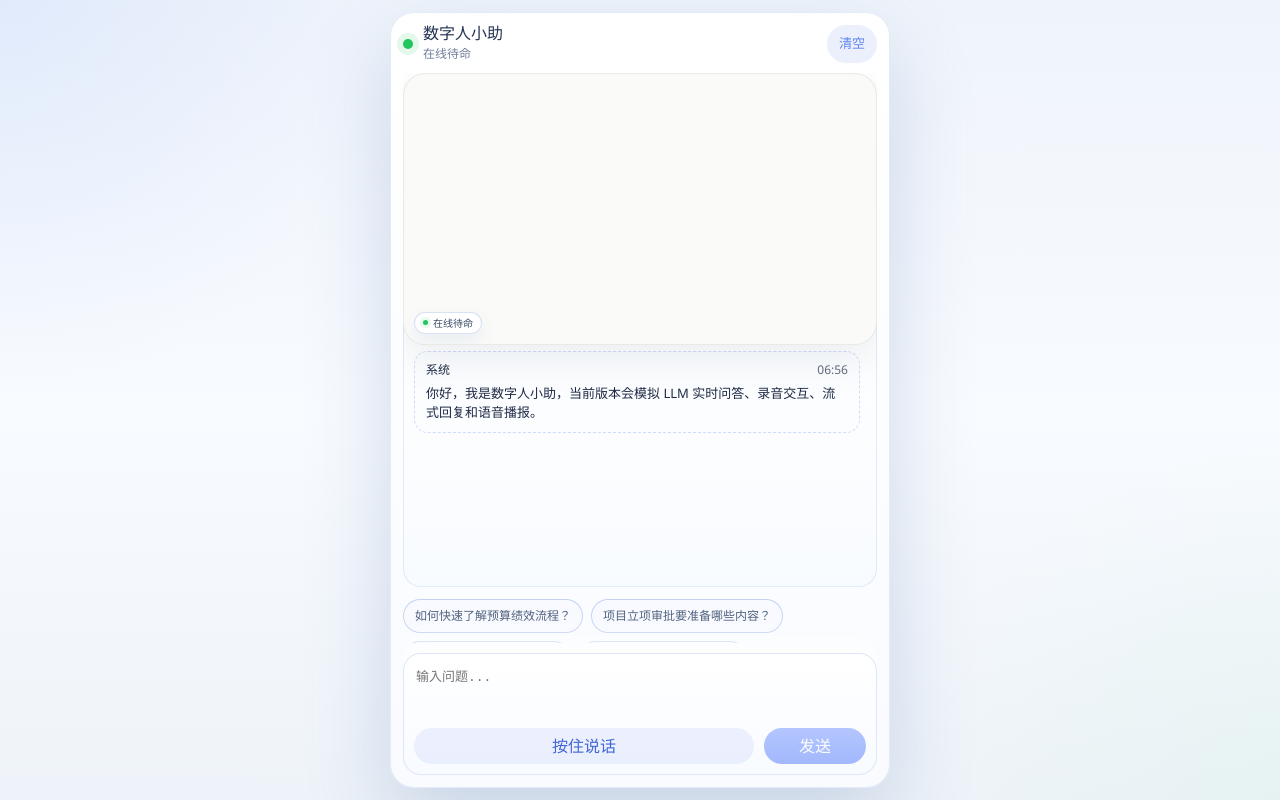
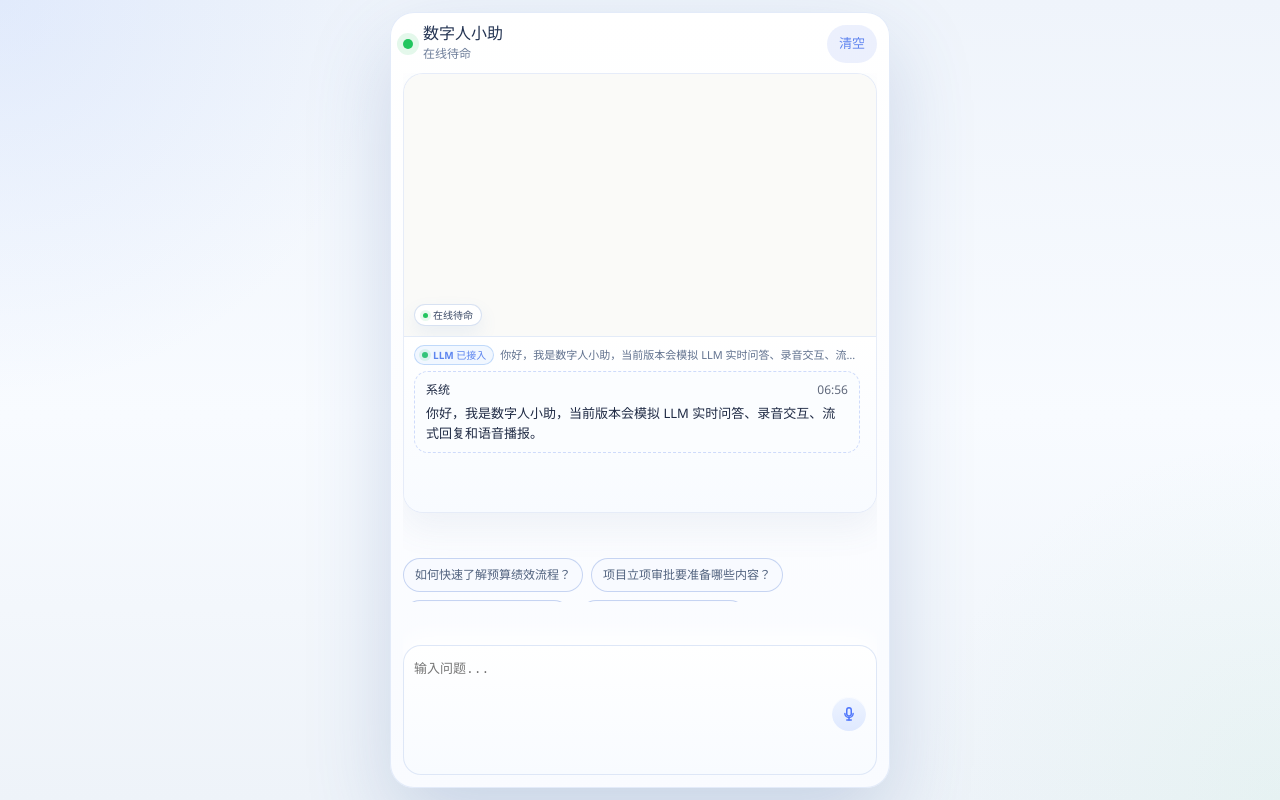
Before and after one commit to xikedafeige/digital-human, a Vue app: page / in a window 1280 px wide. Built offline with nearby package versions, Linux system fonts and the light colour scheme.

Commit message:
fix: 数字人demo-数字人形象样式修正

```diff
--- a/src/components/digital-human/DigitalHumanAssistant.vue
+++ b/src/components/digital-human/DigitalHumanAssistant.vue
@@ -18,6 +18,7 @@
 			</header>
 
 			<div class="assistant-panel__body">
+				<div class="assistant-panel__stage-shell">
 					<VideoDigitalHumanStage :state="status" :speech-result="speechResult" :autoplay-token="speechToken"
 						@speech-complete="handleSpeechComplete" />
 
@@ -41,6 +42,7 @@
 							</article>
 						</section>
 					</section>
+				</div>
 
 				<section class="assistant-suggestions">
 					<button v-for="item in suggestions" :key="item" type="button" class="assistant-suggestions__item"
@@ -54,20 +56,28 @@
 						<textarea v-model="inputText" class="assistant-input__field" rows="3" placeholder="输入问题..."
 							:disabled="isRecording" @keydown="handleInputKeydown"></textarea>
 
-						<span v-if="isBusy" class="assistant-input__busy-tip">发送新问题会中断当前播报</span>
-					</div>
-
-					<div class="assistant-input__actions">
-						<button type="button" class="assistant-input__voice" :class="{ 'is-recording': isRecording }"
+						<button type="button" class="assistant-input__voice-icon" :class="{ 'is-recording': isRecording }"
+							:aria-label="isRecording ? '松开结束' : '按住说话'" :title="isRecording ? '松开结束' : '按住说话'"
 							@mousedown.prevent="startVoiceInput" @mouseup.prevent="stopVoiceInput" @mouseleave="handleVoiceLeave"
-							@touchstart.prevent="startVoiceInput" @touchend.prevent="stopVoiceInput">
-							{{ isRecording ? '松开结束' : '按住说话' }}
+							@touchstart.prevent="startVoiceInput" @touchend.prevent="stopVoiceInput"
+							@touchcancel.prevent="stopVoiceInput">
+							<svg v-if="!isRecording" viewBox="0 0 24 24" aria-hidden="true">
+								<path
+									d="M12 14.5c1.7 0 3-1.3 3-3V6.8c0-1.7-1.3-3-3-3s-3 1.3-3 3v4.7c0 1.7 1.3 3 3 3Z" />
+								<path d="M6.5 11.2c0 3 2.4 5.5 5.5 5.5s5.5-2.5 5.5-5.5" />
+								<path d="M12 16.7v3.2" />
+								<path d="M9 19.9h6" />
+							</svg>
+							<svg v-else viewBox="0 0 24 24" aria-hidden="true">
+								<path d="M9 8.5h6v7H9z" />
+								<path d="M5.8 10.2v3.6" />
+								<path d="M18.2 10.2v3.6" />
+								<path d="M3.5 11.1v1.8" />
+								<path d="M20.5 11.1v1.8" />
+							</svg>
 						</button>
 
-						<button type="button" class="assistant-input__send" :disabled="!hasInput || isRecording"
-							@click="submitInput">
-							发送
-						</button>
+						<span v-if="isBusy" class="assistant-input__busy-tip">发送新问题会中断当前播报</span>
 					</div>
 				</footer>
 			</div>
@@ -85,7 +95,6 @@ import { VIDEO_STATUS_LABELS } from './video-avatar-config'
 const {
 	clearConversation,
 	handleSpeechComplete,
-	hasInput,
 	inputText,
 	isBusy,
 	isRecording,
@@ -133,6 +142,10 @@ const handleVoiceLeave = () => {
 }
 
 const handleInputKeydown = (event: KeyboardEvent) => {
+	if (event.isComposing) {
+		return
+	}
+
 	if (event.key === 'Enter' && !event.shiftKey) {
 		event.preventDefault()
 		submitInput()
@@ -261,10 +274,24 @@ watch(
 .assistant-panel__body {
 	flex: 1;
 	display: grid;
-	grid-template-rows: minmax(220px, 0.82fr) minmax(136px, 1fr) auto auto;
-	gap: 14px;
+	grid-template-rows: auto auto auto;
+	gap: 12px;
 	min-height: 0;
 	overflow: hidden;
+}
+
+.assistant-panel__stage-shell {
+	display: grid;
+	grid-template-rows: minmax(210px, 0.58fr) minmax(136px, 0.42fr);
+	height: clamp(360px, calc(100dvh - 260px), 560px);
+	min-height: 0;
+	overflow: hidden;
+	border: 1px solid rgba(226, 233, 248, 0.82);
+	border-radius: 26px;
+	background: linear-gradient(180deg, #fafaf8 0%, #fafaf8 51%, #ffffff 51%, #f8fbff 100%);
+	box-shadow:
+		0 16px 34px rgba(88, 116, 156, 0.08),
+		inset 0 1px 0 rgba(255, 255, 255, 0.82);
 }
 
 .assistant-panel__chat-card {
@@ -273,10 +300,10 @@ watch(
 	gap: 8px;
 	padding: 12px 12px 10px;
 	padding-top: 30px;
-	border-radius: 24px;
-	border: 1px solid rgba(226, 233, 248, 0.95);
-	background: linear-gradient(180deg, #ffffff, #f8fbff);
-	box-shadow: inset 0 1px 0 rgba(255, 255, 255, 0.84);
+	border-top: 1px solid rgba(220, 229, 246, 0.72);
+	border-radius: 0;
+	background: linear-gradient(180deg, #ffffff 0%, #f8fbff 100%);
+	box-shadow: inset 0 1px 0 rgba(255, 255, 255, 0.78);
 	min-height: 0;
 	overflow: hidden;
 }
@@ -399,8 +426,6 @@ watch(
 }
 
 .assistant-input {
-	display: grid;
-	gap: 10px;
 	padding: 12px;
 	border-radius: 22px;
 	border: 1px solid rgba(221, 230, 247, 0.95);
@@ -409,6 +434,7 @@ watch(
 }
 
 .assistant-input__field-wrap {
+	position: relative;
 	display: grid;
 	gap: 8px;
 }
@@ -416,6 +442,7 @@ watch(
 .assistant-input__field {
 	width: 100%;
 	min-height: 78px;
+	padding: 2px 54px 30px 0;
 	border: none;
 	resize: none;
 	outline: none;
@@ -424,49 +451,62 @@ watch(
 	font-size: 14px;
 }
 
+.assistant-input__voice-icon {
+	position: absolute;
+	right: 0;
+	bottom: 0;
+	display: inline-flex;
+	align-items: center;
+	justify-content: center;
+	width: 38px;
+	height: 38px;
+	border: none;
+	border-radius: 50%;
+	background: linear-gradient(180deg, #eef4ff, #dfe9ff);
+	box-shadow: inset 0 1px 0 rgba(255, 255, 255, 0.72);
+	color: #4f76fb;
+	cursor: pointer;
+	touch-action: none;
+}
+
+.assistant-input__voice-icon svg {
+	width: 20px;
+	height: 20px;
+	fill: none;
+	stroke: currentColor;
+	stroke-width: 2;
+	stroke-linecap: round;
+	stroke-linejoin: round;
+}
+
+.assistant-input__voice-icon.is-recording {
+	background: linear-gradient(180deg, #ffe4cc, #ffd2aa);
+	box-shadow:
+		0 0 0 6px rgba(255, 156, 75, 0.14),
+		inset 0 1px 0 rgba(255, 255, 255, 0.72);
+	color: #ce6f20;
+	animation: voiceIconPulse 1.15s ease-in-out infinite;
+}
+
+.assistant-input__voice-icon.is-recording svg {
+	fill: currentColor;
+}
+
 .assistant-input__busy-tip {
+	padding-right: 48px;
 	color: #ef7e2f;
 	font-size: 12px;
 }
 
-.assistant-input__actions {
-	display: flex;
-	justify-content: space-between;
-	gap: 10px;
+@keyframes voiceIconPulse {
+	0%,
+	100% {
+		transform: scale(1);
 	}
 
-.assistant-input__voice,
-.assistant-input__send {
-	border: none;
-	border-radius: 999px;
-	cursor: pointer;
+	50% {
+		transform: scale(1.06);
 	}
-
-.assistant-input__voice {
-	flex: 1;
-	min-height: 42px;
-	background: rgba(95, 131, 238, 0.1);
-	color: #4166d5;
-	font-weight: 700;
-}
-
-.assistant-input__voice.is-recording {
-	background: rgba(255, 156, 75, 0.16);
-	color: #ce6f20;
-}
-
-.assistant-input__send {
-	min-width: 102px;
-	min-height: 42px;
-	background: linear-gradient(180deg, #6f91ff, #4f76fb);
-	color: #ffffff;
-	font-weight: 700;
-}
-
-.assistant-input__voice:disabled,
-.assistant-input__send:disabled {
-	opacity: 0.5;
-	cursor: not-allowed;
 }
 
 @media (max-height: 820px) and (min-width: 641px) {
@@ -481,15 +521,19 @@ watch(
 	}
 
 	.assistant-panel__body {
-		grid-template-rows: minmax(210px, 0.72fr) minmax(128px, 1fr) auto auto;
+		grid-template-rows: auto auto auto;
 		gap: 10px;
+	}
+
+	.assistant-panel__stage-shell {
+		grid-template-rows: minmax(200px, 0.6fr) minmax(118px, 0.4fr);
+		height: clamp(330px, calc(100dvh - 230px), 440px);
+		border-radius: 20px;
 	}
 
 	.assistant-panel__chat-card {
 		gap: 6px;
 		padding: 8px 10px;
-		padding-top: 30px;
-		border-radius: 18px;
 	}
 
 	.assistant-panel__chat-header {
@@ -530,19 +574,25 @@ watch(
 	}
 
 	.assistant-input {
-		gap: 8px;
 		padding: 10px;
 		border-radius: 18px;
 	}
 
 	.assistant-input__field {
 		min-height: 56px;
+		padding-right: 48px;
+		padding-bottom: 28px;
 		font-size: 13px;
 	}
 
-	.assistant-input__voice,
-	.assistant-input__send {
-		min-height: 36px;
+	.assistant-input__voice-icon {
+		width: 34px;
+		height: 34px;
+	}
+
+	.assistant-input__voice-icon svg {
+		width: 18px;
+		height: 18px;
 	}
 }
 
--- a/src/components/digital-human/VideoDigitalHumanStage.vue
+++ b/src/components/digital-human/VideoDigitalHumanStage.vue
@@ -286,13 +286,13 @@ onBeforeUnmount(() => {
 <style scoped>
 .video-stage {
   position: relative;
-  min-height: clamp(210px, 34dvh, 330px);
+  min-height: 0;
   height: 100%;
   overflow: hidden;
-  border-radius: 28px;
+  border-radius: 24px 24px 0 0;
   background: #fafaf8;
-  border: 1px solid rgba(232, 232, 228, 0.95);
-  box-shadow: 0 16px 36px rgba(94, 104, 120, 0.1);
+  border: 0;
+  box-shadow: none;
 }
 
 .video-stage__media {
@@ -368,7 +368,7 @@ onBeforeUnmount(() => {
 
 @media (max-height: 820px) and (min-width: 641px) {
   .video-stage {
-    border-radius: 22px;
+    border-radius: 18px 18px 0 0;
   }
 
   .video-stage__badge {
```
Lines whose indentation alone changed are shown as unchanged.
